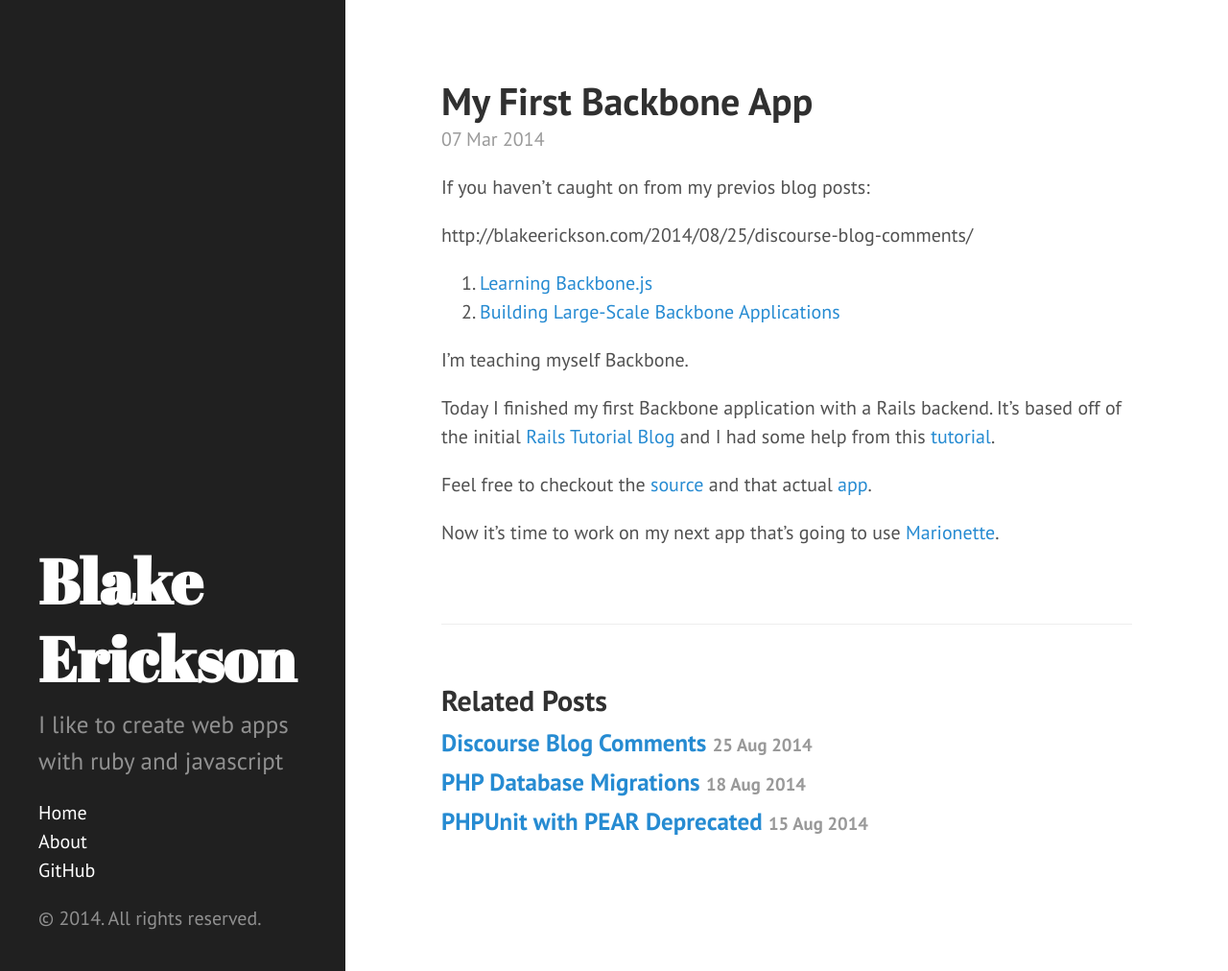
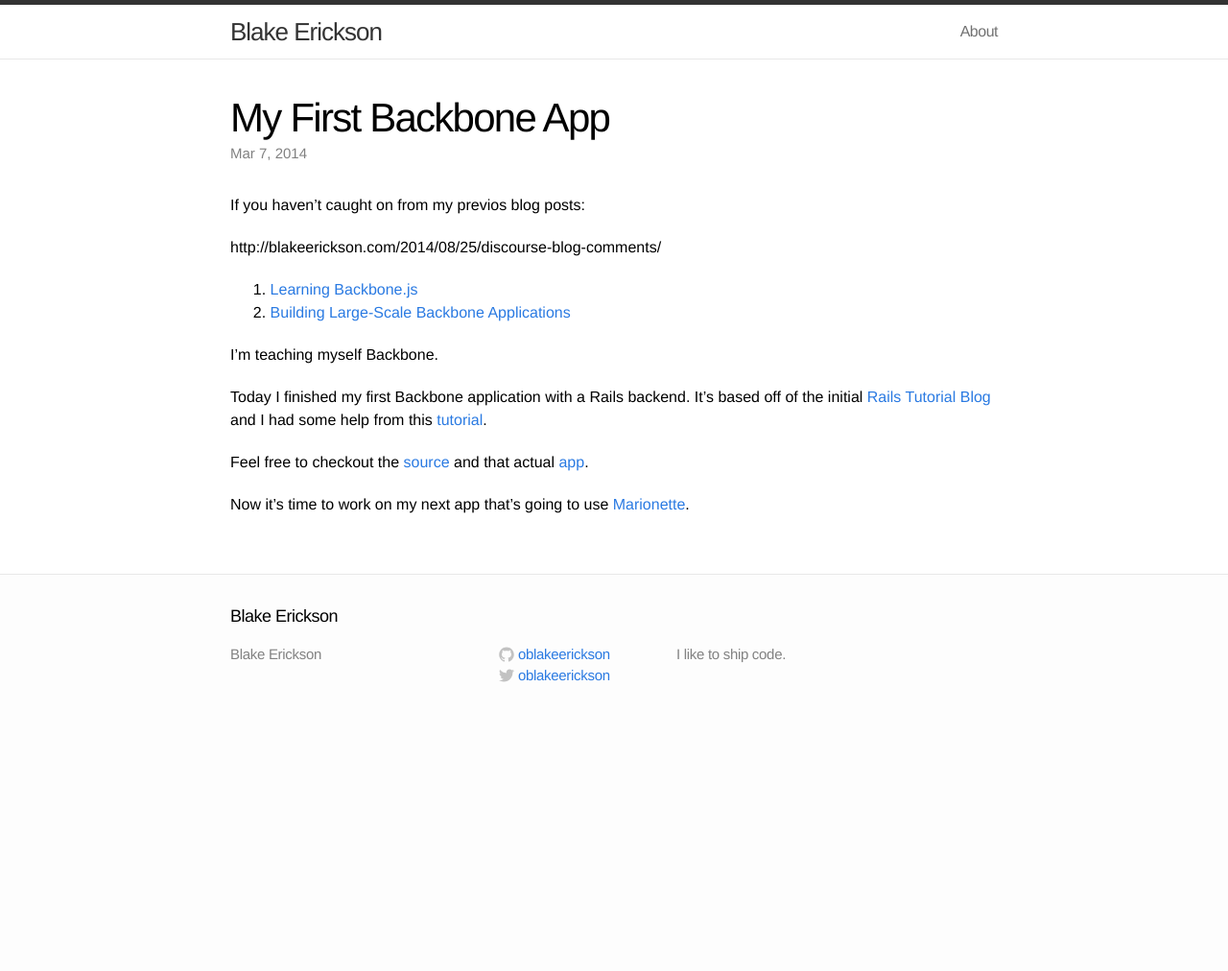
Before and after one commit to oblakeerickson/blakeerickson, a Jekyll site: the page built from _posts/2014-03-07-my-first-backbone-app.md, in a window 1280 px wide and 1012 px high. Shown: the whole window at 96% size. Built offline with Jekyll 4.4.1, drawn with Linux system fonts in a browser that asks for light colours; Markdown is read by kramdown in place of the engine named in the settings; a script that is not in the unit is left out.

Commit message:
changed back to default theme

```diff
--- a/_config.yml
+++ b/_config.yml
@@ -1,24 +1,13 @@
-# Dependencies
-markdown:         redcarpet
-pygments:         true
-
-# Permalinks
-permalink:        pretty
-
-# Setup
-title:            Blake Erickson
-tagline:          'A programming blog'
-description:      'I like to create web apps with ruby and javascript'
-url:              http://blakeerickson.com
+# Site settings
+title: Blake Erickson
+email:
+description: "I like to ship code."
+baseurl: ""
+url: "http://blakeerickson.com"
+twitter_username: oblakeerickson
+github_username:  oblakeerickson
 discourse_url:    "http://discuss.blakeerickson.com/"
 
-author:
-  name:           'Blake Erickson'
-  url:            https://twitter.com/oblakeerickson
-
-paginate:         10
-
-# Custom vars
-
-github:
-  repo:           https://github.com/oblakeerickson
+# Build settings
+markdown: kramdown
+permalink: pretty
--- /dev/null
+++ b/_includes/footer.html
@@ -0,0 +1,61 @@
+<footer class="site-footer">
+
+  <div class="wrap">
+
+    <h2 class="footer-heading">{{ site.title }}</h2>
+
+    <div class="footer-col-1 column">
+      <ul>
+        <li>{{ site.title }}</li>
+        <li><a href="mailto:{{ site.email }}">{{ site.email }}</a></li>
+      </ul>
+    </div>
+
+    <div class="footer-col-2 column">
+      <ul>
+        {% if site.github_username %}<li>
+          <a href="https://github.com/{{ site.github_username }}">
+            <span class="icon github">
+              <svg version="1.1" class="github-icon-svg" xmlns="http://www.w3.org/2000/svg" xmlns:xlink="http://www.w3.org/1999/xlink" x="0px" y="0px"
+                 viewBox="0 0 16 16" enable-background="new 0 0 16 16" xml:space="preserve">
+                <path fill-rule="evenodd" clip-rule="evenodd" fill="#C2C2C2" d="M7.999,0.431c-4.285,0-7.76,3.474-7.76,7.761
+                c0,3.428,2.223,6.337,5.307,7.363c0.388,0.071,0.53-0.168,0.53-0.374c0-0.184-0.007-0.672-0.01-1.32
+                c-2.159,0.469-2.614-1.04-2.614-1.04c-0.353-0.896-0.862-1.135-0.862-1.135c-0.705-0.481,0.053-0.472,0.053-0.472
+                c0.779,0.055,1.189,0.8,1.189,0.8c0.692,1.186,1.816,0.843,2.258,0.645c0.071-0.502,0.271-0.843,0.493-1.037
+                C4.86,11.425,3.049,10.76,3.049,7.786c0-0.847,0.302-1.54,0.799-2.082C3.768,5.507,3.501,4.718,3.924,3.65
+                c0,0,0.652-0.209,2.134,0.796C6.677,4.273,7.34,4.187,8,4.184c0.659,0.003,1.323,0.089,1.943,0.261
+                c1.482-1.004,2.132-0.796,2.132-0.796c0.423,1.068,0.157,1.857,0.077,2.054c0.497,0.542,0.798,1.235,0.798,2.082
+                c0,2.981-1.814,3.637-3.543,3.829c0.279,0.24,0.527,0.713,0.527,1.437c0,1.037-0.01,1.874-0.01,2.129
+                c0,0.208,0.14,0.449,0.534,0.373c3.081-1.028,5.302-3.935,5.302-7.362C15.76,3.906,12.285,0.431,7.999,0.431z"/>
+              </svg>
+            </span>
+            <span class="username">{{ site.github_username }}</span>
+          </a>
+        </li>{% endif %}
+        {% if site.twitter_username %}<li>
+          <a href="https://twitter.com/{{ site.twitter_username }}">
+            <span class="icon twitter">
+              <svg version="1.1" class="twitter-icon-svg" xmlns="http://www.w3.org/2000/svg" xmlns:xlink="http://www.w3.org/1999/xlink" x="0px" y="0px"
+                 viewBox="0 0 16 16" enable-background="new 0 0 16 16" xml:space="preserve">
+                <path fill="#C2C2C2" d="M15.969,3.058c-0.586,0.26-1.217,0.436-1.878,0.515c0.675-0.405,1.194-1.045,1.438-1.809
+                c-0.632,0.375-1.332,0.647-2.076,0.793c-0.596-0.636-1.446-1.033-2.387-1.033c-1.806,0-3.27,1.464-3.27,3.27
+                c0,0.256,0.029,0.506,0.085,0.745C5.163,5.404,2.753,4.102,1.14,2.124C0.859,2.607,0.698,3.168,0.698,3.767
+                c0,1.134,0.577,2.135,1.455,2.722C1.616,6.472,1.112,6.325,0.671,6.08c0,0.014,0,0.027,0,0.041c0,1.584,1.127,2.906,2.623,3.206
+                C3.02,9.402,2.731,9.442,2.433,9.442c-0.211,0-0.416-0.021-0.615-0.059c0.416,1.299,1.624,2.245,3.055,2.271
+                c-1.119,0.877-2.529,1.4-4.061,1.4c-0.264,0-0.524-0.015-0.78-0.046c1.447,0.928,3.166,1.469,5.013,1.469
+                c6.015,0,9.304-4.983,9.304-9.304c0-0.142-0.003-0.283-0.009-0.423C14.976,4.29,15.531,3.714,15.969,3.058z"/>
+              </svg>
+            </span>
+            <span class="username">{{ site.twitter_username }}</span>
+          </a>
+        </li>{% endif %}
+      </ul>
+    </div>
+
+    <div class="footer-col-3 column">
+      <p class="text">{{ site.description }}</p>
+    </div>
+
+  </div>
+
+</footer>
--- a/_includes/head.html
+++ b/_includes/head.html
@@ -1,28 +1,12 @@
 <head>
-  <link href="http://gmpg.org/xfn/11" rel="profile">
-  <meta http-equiv="content-type" content="text/html; charset=utf-8">
+    <meta charset="utf-8">
+    <meta http-equiv="X-UA-Compatible" content="IE=edge">
+    <title>{% if page.title %}{{ page.title }}{% else %}{{ site.title }}{% endif %}</title>
+    <meta name="viewport" content="width=device-width">
+    <meta name="description" content="{{ site.description }}">
+    <link rel="canonical" href="{{ page.url | replace:'index.html','' | prepend: site.baseurl | prepend: site.url }}">
 
-  <!-- Enable responsiveness on mobile devices-->
-  <meta name="viewport" content="width=device-width, initial-scale=1.0, maximum-scale=1">
+    <!-- Custom CSS -->
+    <link rel="stylesheet" href="{{ "/css/main.css" | prepend: site.baseurl }}">
 
-  <title>
-    {% if page.title %}
-      {{ page.title }} &middot; {{ site.title }}
-    {% else %}
-      {{ site.title }} &middot; {{ site.tagline }}
-    {% endif %}
-  </title>
-
-  <!-- CSS -->
-  <link rel="stylesheet" href="/public/css/poole.css">
-  <link rel="stylesheet" href="/public/css/syntax.css">
-  <link rel="stylesheet" href="/public/css/hyde.css">
-  <link rel="stylesheet" href="http://fonts.googleapis.com/css?family=PT+Sans:400,400italic,700|Abril+Fatface">
-
-  <!-- Icons -->
-  <link rel="apple-touch-icon-precomposed" sizes="144x144" href="/public/apple-touch-icon-144-precomposed.png">
-                                 <link rel="shortcut icon" href="/public/favicon.ico">
-
-  <!-- RSS -->
-  <link rel="alternate" type="application/rss+xml" title="RSS" href="/atom.xml">
 </head>
--- /dev/null
+++ b/_includes/header.html
@@ -0,0 +1,28 @@
+<header class="site-header">
+
+  <div class="wrap">
+
+    <a class="site-title" href="{{ site.baseurl }}/">{{ site.title }}</a>
+
+    <nav class="site-nav">
+      <a href="#" class="menu-icon">
+        <svg version="1.1" xmlns="http://www.w3.org/2000/svg" xmlns:xlink="http://www.w3.org/1999/xlink" x="0px" y="0px"
+           viewBox="0 0 18 15" enable-background="new 0 0 18 15" xml:space="preserve">
+          <path fill="#505050" d="M18,1.484c0,0.82-0.665,1.484-1.484,1.484H1.484C0.665,2.969,0,2.304,0,1.484l0,0C0,0.665,0.665,0,1.484,0
+            h15.031C17.335,0,18,0.665,18,1.484L18,1.484z"/>
+          <path fill="#505050" d="M18,7.516C18,8.335,17.335,9,16.516,9H1.484C0.665,9,0,8.335,0,7.516l0,0c0-0.82,0.665-1.484,1.484-1.484
+            h15.031C17.335,6.031,18,6.696,18,7.516L18,7.516z"/>
+          <path fill="#505050" d="M18,13.516C18,14.335,17.335,15,16.516,15H1.484C0.665,15,0,14.335,0,13.516l0,0
+            c0-0.82,0.665-1.484,1.484-1.484h15.031C17.335,12.031,18,12.696,18,13.516L18,13.516z"/>
+        </svg>
+      </a>
+      <div class="trigger">
+        {% for page in site.pages %}
+          {% if page.title %}<a class="page-link" href="{{ page.url | prepend: site.baseurl }}">{{ page.title }}</a>{% endif %}
+        {% endfor %}
+      </div>
+    </nav>
+
+  </div>
+
+</header>
--- a/_includes/sidebar.html
+++ /dev/null
@@ -1,34 +0,0 @@
-<div class="sidebar">
-  <div class="container sidebar-sticky">
-    <div class="sidebar-about">
-      <h1>{{ site.title }}</h1>
-      <p class="lead">{{ site.description }}</p>
-    </div>
-
-    <ul class="sidebar-nav">
-      <li class="sidebar-nav-item{% if page.title == "Home" %} active{% endif %}">
-        <a href="/">Home</a>
-      </li>
-
-      {% comment %}
-        The code below dynamically generates a sidebar nav of pages with
-        `layout: page` in the front-matter. See readme for usage.
-      {% endcomment %}
-
-      {% assign pages_list = site.pages %}
-      {% for node in pages_list %}
-        {% if node.title != null %}
-          {% if node.layout == "page" %}
-            <li class="sidebar-nav-item{% if page.url == node.url %} active{% endif %}">
-              <a href="{{ node.url }}">{{ node.title }}</a>
-            </li>
-          {% endif %}
-        {% endif %}
-      {% endfor %}
-
-      <li class="sidebar-nav-item"><a href="{{ site.github.repo }}">GitHub</a></li>
-    </ul>
-
-    <p>&copy; {{ site.time | date: '%Y' }}. All rights reserved.</p>
-  </div>
-</div>
--- a/_layouts/default.html
+++ b/_layouts/default.html
@@ -1,15 +1,19 @@
 <!DOCTYPE html>
-<html xmlns="http://www.w3.org/1999/xhtml" xml:lang="en" lang="en-us">
+<html>
 
   {% include head.html %}
 
-  <body>
+    <body>
 
-    {% include sidebar.html %}
+    {% include header.html %}
 
-    <div class="content container">
+    <div class="page-content">
+      <div class="wrap">
       {{ content }}
+      </div>
     </div>
 
-  </body>
+    {% include footer.html %}
+
+    </body>
 </html>
--- a/_layouts/post.html
+++ b/_layouts/post.html
@@ -1,25 +1,15 @@
 ---
 layout: default
 ---
+<div class="post">
 
-<div class="post">
-  <h1 class="post-title">{{ page.title }}</h1>
-  <span class="post-date">{{ page.date | date_to_string }}</span>
+  <header class="post-header">
+    <h1>{{ page.title }}</h1>
+    <p class="meta">{{ page.date | date: "%b %-d, %Y" }}{% if page.author %} • {{ page.author }}{% endif %}{% if page.meta %} • {{ page.meta }}{% endif %}</p>
+  </header>
+
+  <article class="post-content">
   {{ content }}
+  </article>
+
 </div>
-
-<div class="related">
-  <h2>Related Posts</h2>
-  <ul class="related-posts">
-    {% for post in site.related_posts limit:3 %}
-      <li>
-        <h3>
-          <a href="{{ post.url }}">
-            {{ post.title }}
-            <small>{{ post.date | date_to_string }}</small>
-          </a>
-        </h3>
-      </li>
-    {% endfor %}
-  </ul>
-</div>
```
Also changed, not shown: 404.html (deleted, +0 -9 lines), _layouts/page.html (+8 -2 lines), index.html (+13 -30 lines).
